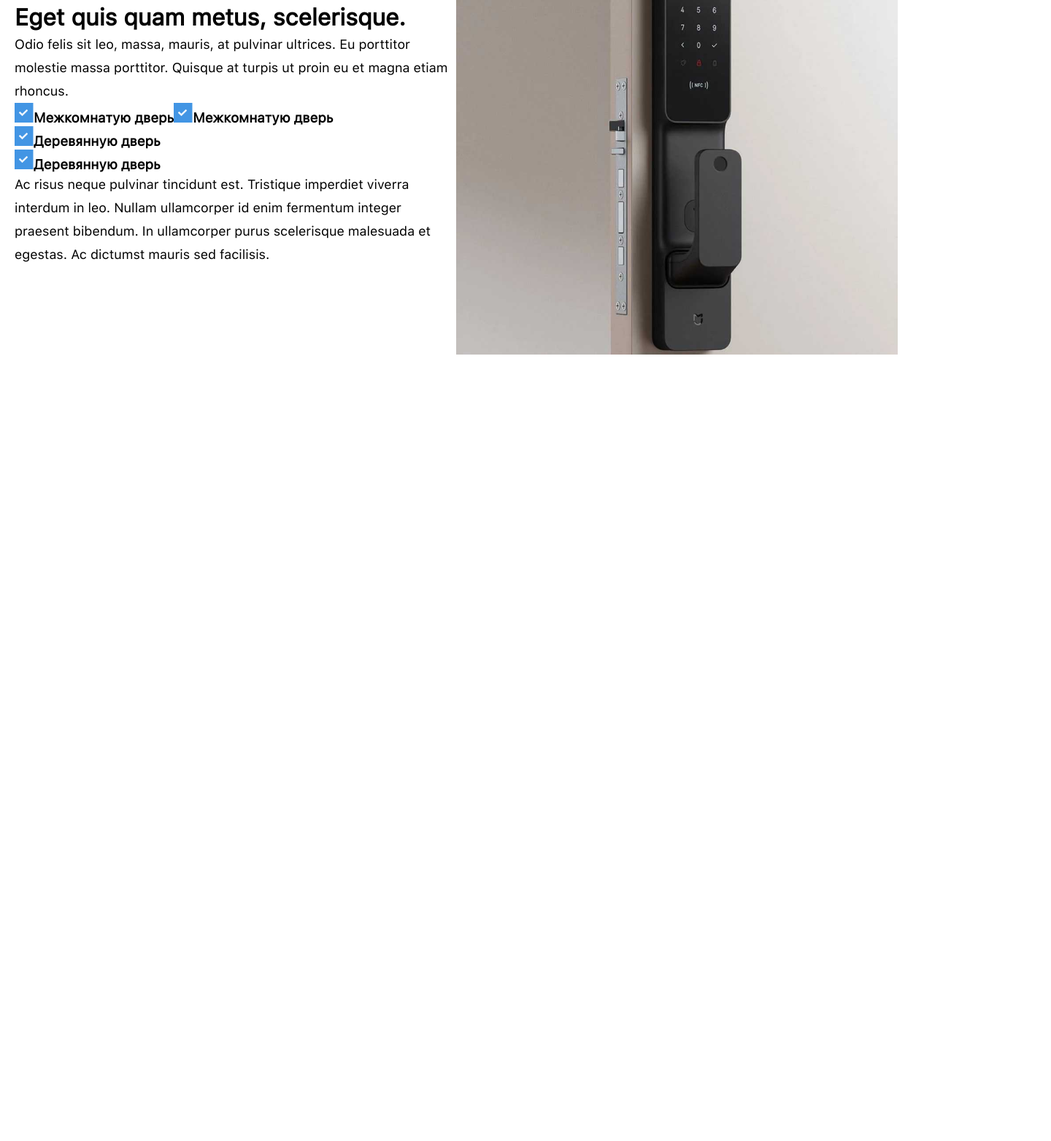
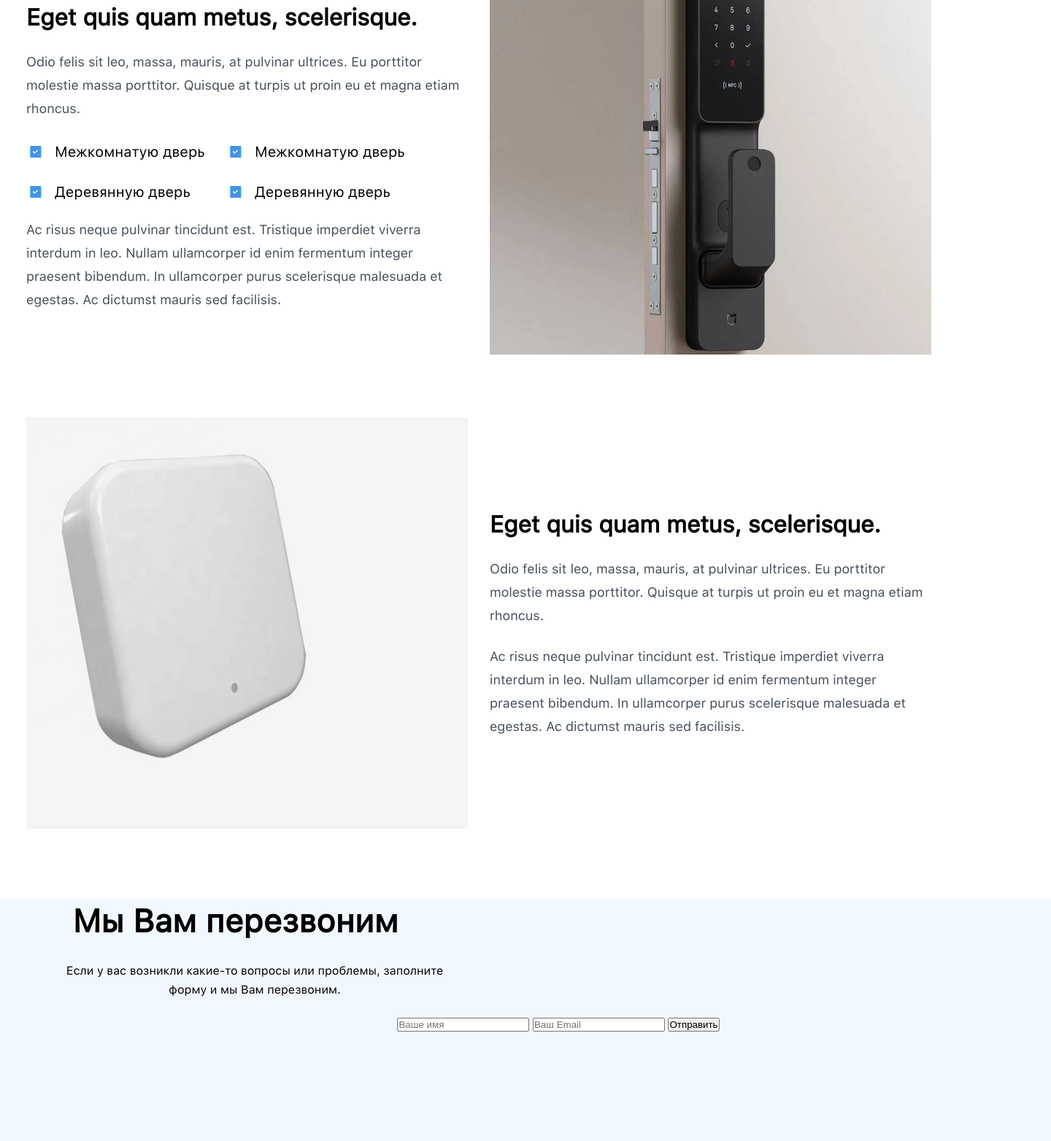
Before and after one commit to Ravshanbek20051008/3-oy-4-dars, a plain HTML site: page index.html in a window 1280 px wide. Shown: the part 3191-4755 px from the top of the page at 73% size, 1440 px wide, since content can reach past the window. Before the commit the page ends 4323 px from the top, so only its background shows below. Drawn offline with Linux system fonts and the light colour scheme.

Commit message:
footer qism

```diff
--- a/index.html
+++ b/index.html
@@ -483,12 +483,16 @@
               et magna etiam rhoncus.
             </p>
             <div class="dver1">
-              <h3><img src="img/Icon.svg" alt="" />Межкомнатую дверь</h3>
-              <h3><img src="img/Icon.svg" alt="" />Межкомнатую дверь</h3>
+              <img src="img/Icon.svg" alt="" />
+              <h3>Межкомнатую дверь</h3>
+              <img src="img/Icon.svg" alt="" />
+              <h3>Межкомнатую дверь</h3>
             </div>
-            <div class="dver2">
-              <h3><img src="img/Icon.svg" alt="" />Деревянную дверь</h3>
-              <h3><img src="img/Icon.svg" alt="" />Деревянную дверь</h3>
+            <div class="dver1">
+              <img src="img/Icon.svg" alt="" />
+              <h3>Деревянную дверь</h3>
+              <img src="img/Icon.svg" alt="" />
+              <h3>Деревянную дверь</h3>
             </div>
             <p>
               Ac risus neque pulvinar tincidunt est. Tristique imperdiet viverra
@@ -497,10 +501,48 @@
               egestas. Ac dictumst mauris sed facilisis.
             </p>
           </div>
-          <img src="img/white-2-storey-house-near-trees-1115804.png" alt="" />
+          <div class="kodliq__img">
+            <img src="img/white-2-storey-house-near-trees-1115804.png" alt="" />
+          </div>
         </div>
-        <div class="ovozliq"></div>
+        <div class="kodliq">
+          <div class="ovozliq__img">
+            <img
+              src="img/white-2-storey-house-near-trees-1115804 (1).png"
+              alt="ovozli qulf"
+            />
+          </div>
+          <div class="kodliq__title">
+            <h2>Eget quis quam metus, scelerisque.</h2>
+            <p>
+              Odio felis sit leo, massa, mauris, at pulvinar ultrices. Eu
+              porttitor molestie massa porttitor. Quisque at turpis ut proin eu
+              et magna etiam rhoncus.
+            </p>
+            <p>
+              Ac risus neque pulvinar tincidunt est. Tristique imperdiet viverra
+              interdum in leo. Nullam ullamcorper id enim fermentum integer
+              praesent bibendum. In ullamcorper purus scelerisque malesuada et
+              egestas. Ac dictumst mauris sed facilisis.
+            </p>
+          </div>
+        </div>
       </div>
     </div>
+    <footer>
+      <div class="container footer__container">
+        <h1>Мы Вам перезвоним</h1>
+        <p>
+          Если у вас возникли какие-то вопросы или проблемы, заполните форму и
+          мы Вам перезвоним.
+        </p>
+        <div class="regist">
+          <input type="text" placeholder="Ваше имя" />
+          <input type="text" placeholder="Ваш Email" />
+          <button>Отправить</button>
+        </div>
+      </div>
+    </footer>
+    <div class="footer__bootom"></div>
   </body>
 </html>
--- a/style/style.css
+++ b/style/style.css
@@ -388,6 +388,7 @@ header .nav-list ul {
 }
 .kodliq {
   display: flex;
+  margin-left: 16px;
 }
 .kodliq h2 {
   margin-top: 81px;
@@ -396,6 +397,7 @@ header .nav-list ul {
   font-size: 32px;
   font-weight: 600;
   line-height: 42px;
+  margin-bottom: 24px;
 }
 .kodliq p {
   font-size: 18px;
@@ -403,11 +405,60 @@ header .nav-list ul {
   line-height: 32px;
   width: 605px;
   height: 96px;
+  margin-bottom: 24px;
+  color: #454f5b;
 }
 .dver1 {
   display: flex;
   align-items: center;
 }
-.ovozli1 {
-  display: flex;
+.dver1 h3 {
+  width: 235px;
+  height: 24px;
+  font-size: 20px;
+  font-weight: 400;
+  line-height: 24px;
+  margin-bottom: 24px;
+  margin-left: 12px;
+  margin-top: 7px;
 }
+.dver1 img {
+  width: 27px;
+  height: 28px;
+  padding: 6px 5px 6px 4px;
+  margin-top: -17px;
+}
+.kodliq__img {
+  margin-left: 30px;
+  margin-bottom: 82px;
+}
+
+.kodliq__title {
+  margin-left: 30px;
+  margin-top: 45px;
+}
+
+.footer__container {
+  width: 1440px;
+  height: 332px;
+  text-align: center;
+  padding-left: 90px;
+  margin-top: 100px;
+  background-color: #f2f8ff;
+}
+.footer__container h1 {
+  font-size: 44px;
+  font-weight: 600;
+  line-height: 62px;
+  width: 465px;
+  height: 62px;
+  margin-bottom: 24px;
+}
+.footer__container p {
+  font-size: 16px;
+  font-weight: 400;
+  line-height: 26px;
+  width: 518px;
+  height: 52px;
+  margin-bottom: 24px;
+}
```
Also changed, not shown: img/white-2-storey-house-near-trees-1115804 (1).png (added).
